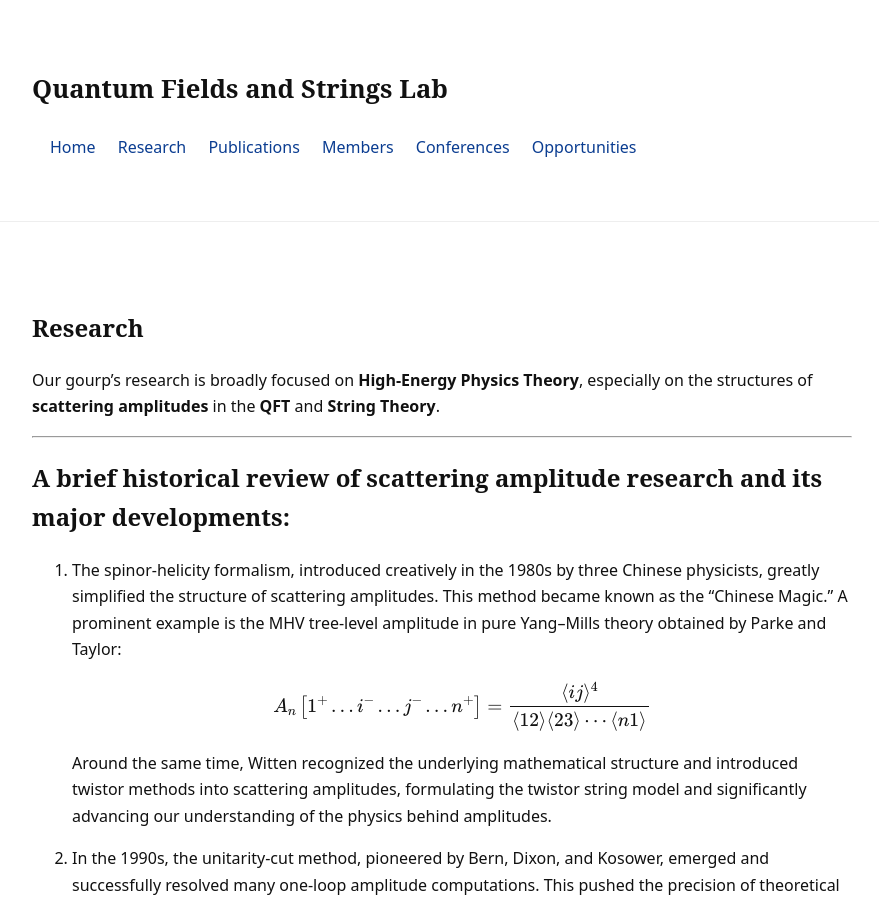
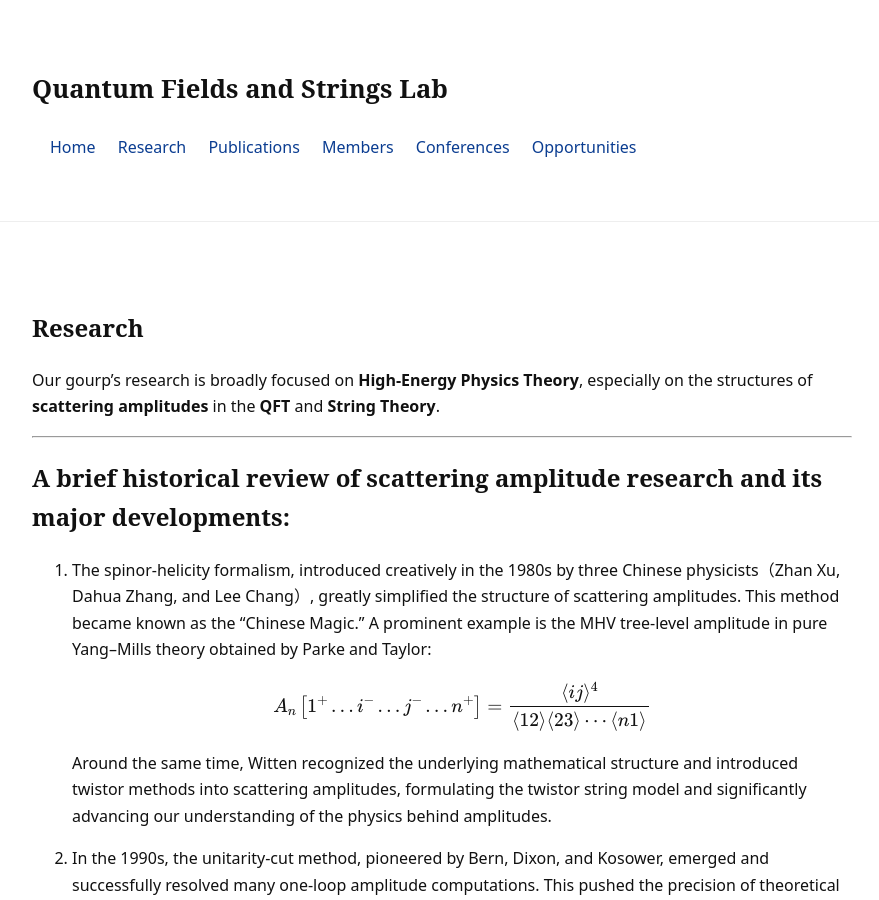
Before and after one commit to QuantumQ1/quantumq1.github.io, a Jekyll site: the page built from research.md, in a window 1280 px wide and 900 px high. Shown: the whole window, without its empty margins (198-1077 px from the left). Built offline with Jekyll 4.4.1, drawn with Linux system fonts in a browser that asks for light colours.

Commit message:
Update research.md

```diff
--- a/research.md
+++ b/research.md
@@ -11,7 +11,7 @@ Our gourp's research is broadly focused on **High-Energy Physics Theory**, espec
 
 ## A brief historical review of scattering amplitude research and its major developments:
 
-1. The spinor-helicity formalism, introduced creatively in the 1980s by three Chinese physicists, greatly simplified the structure of scattering amplitudes. This method became known as the “Chinese Magic.” A prominent example is the MHV tree-level amplitude in pure Yang–Mills theory obtained by Parke and Taylor:
+1. The spinor-helicity formalism, introduced creatively in the 1980s by three Chinese physicists（Zhan Xu, Dahua Zhang, and Lee Chang）, greatly simplified the structure of scattering amplitudes. This method became known as the “Chinese Magic.” A prominent example is the MHV tree-level amplitude in pure Yang–Mills theory obtained by Parke and Taylor:
 
    $$A_{n}\left[1^{+} \ldots i^{-} \ldots j^{-} \ldots n^{+}\right]=\frac{\langle i j\rangle^{4}}{\langle 12\rangle\langle 23\rangle \cdots\langle n 1\rangle}$$
 
```
